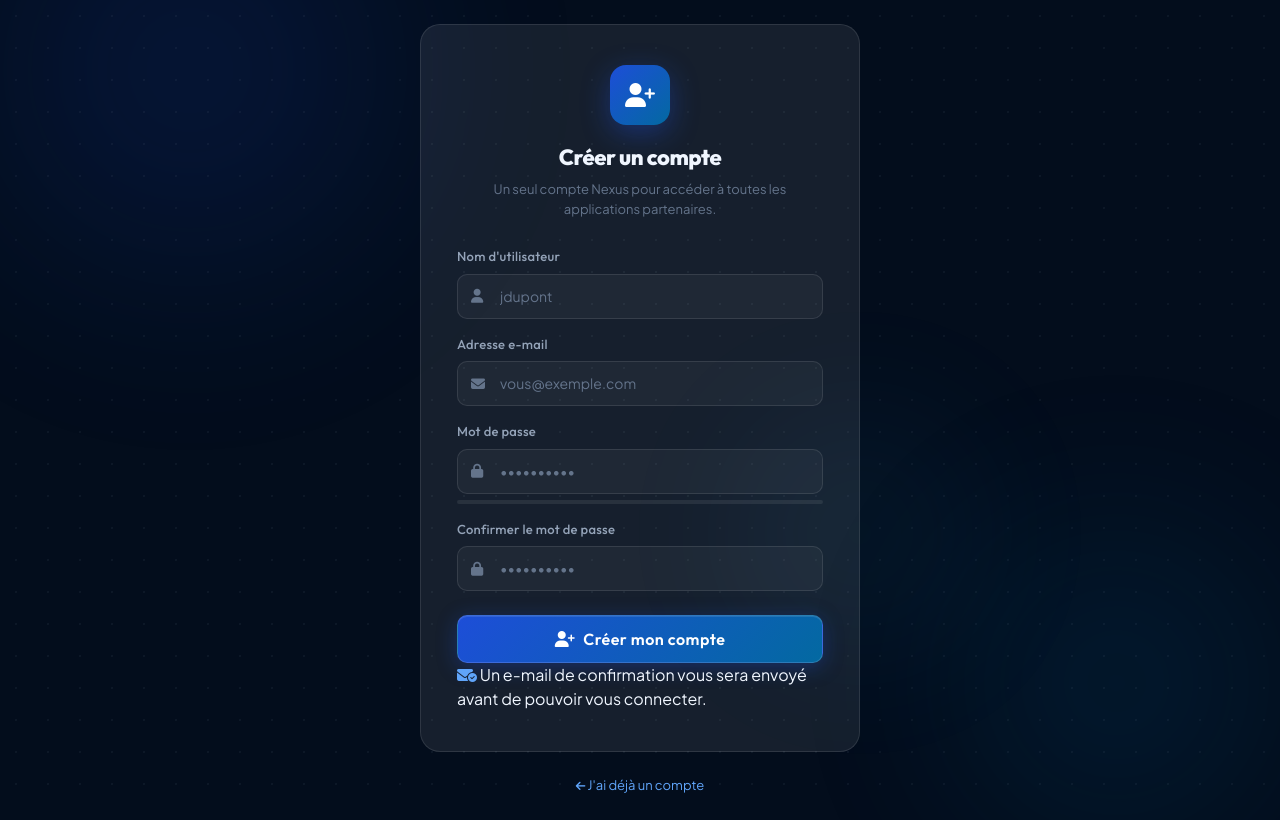
After one commit to aksp66/sso, a Flask app: page /register in a window 1280 px wide. The commit adds this page. Run offline with Flask 3, Linux system fonts and the light colour scheme; parts of the project's set-up code (start-up, migrations or seed data) failed here and were passed over; some libraries are stand-ins or nearby versions.

Commit message:
Fix : route admin.new_user manquante, vérification is_active/email_verified absente du login, bug .decode() Redis ; ajout de l'inscription self-service avec confirmation par e-mail

```diff
--- a/app/models/audit_log.py
+++ b/app/models/audit_log.py
@@ -43,6 +43,8 @@ EVENT_CONSENT_GRANTED = "consent_granted"
 EVENT_ADMIN_USER_CREATED = "admin_user_created"
 EVENT_ADMIN_USER_UPDATED = "admin_user_updated"
 EVENT_ADMIN_USER_DELETED = "admin_user_deleted"
+EVENT_ACCOUNT_REGISTERED = "account_registered"
+EVENT_EMAIL_VERIFIED = "email_verified"
 
 
 class AuditLog(db.Model):
--- a/app/models/user.py
+++ b/app/models/user.py
@@ -52,6 +52,9 @@ class User(db.Model):
     # ── Rôles & statut ─────────────────────────────────────────────────────
     is_admin: Mapped[bool] = mapped_column(Boolean, default=False, nullable=False)
     is_active: Mapped[bool] = mapped_column(Boolean, default=True, nullable=False)
+    # Inscription self-service : compte créé mais e-mail non encore confirmé.
+    # True par défaut (comptes créés par un admin ou pré-existants : pas de vérification requise).
+    email_verified: Mapped[bool] = mapped_column(Boolean, default=True, nullable=False)
 
     # ── 2FA TOTP (RFC 6238) ────────────────────────────────────────────────
     # La clé secrète est chiffrée en AES-256-GCM avant stockage
--- a/app/routes/auth.py
+++ b/app/routes/auth.py
@@ -11,9 +11,11 @@ from app.models.audit_log import (
     EVENT_ACCOUNT_LOCKED,
     EVENT_LOGOUT,
     EVENT_TOKEN_REVOKED,
+    EVENT_ACCOUNT_REGISTERED,
+    EVENT_EMAIL_VERIFIED,
 )
 from app.services.session_service import create_user_session
-from app.services.email_service import send_password_reset_email
+from app.services.email_service import send_password_reset_email, send_verification_email
 import uuid
 import secrets
 
@@ -33,6 +35,17 @@ def login():
         # Vérifier le verrouillage avant toute autre opération
         if user and user.is_locked():
             flash('Compte verrouillé. Veuillez réessayer plus tard.', 'danger')
+            return render_template('login.html')
+
+        # Un compte désactivé par un administrateur ne doit jamais pouvoir se connecter
+        if user and not user.is_active:
+            flash('Ce compte a été désactivé. Contactez un administrateur.', 'danger')
+            return render_template('login.html')
+
+        # Inscription self-service non encore confirmée par e-mail
+        if user and not user.email_verified and bcrypt.check_password_hash(user.password_hash, password):
+            flash('Veuillez confirmer votre adresse e-mail avant de vous connecter '
+                  '(vérifiez votre boîte de réception).', 'warning')
             return render_template('login.html')
 
         if user and bcrypt.check_password_hash(user.password_hash, password):
@@ -75,6 +88,95 @@ def login():
             flash('Email ou mot de passe incorrect', 'danger')
             return render_template('login.html')
     return render_template('login.html')
+
+_VERIFY_EMAIL_TTL = 86400  # 24 heures
+
+@auth_bp.route('/register', methods=['GET', 'POST'])
+@limiter.limit("10 per hour")
+def register():
+    if request.method == 'POST':
+        username = request.form.get('username', '').strip()
+        email = request.form.get('email', '').strip().lower()
+        password = request.form.get('password', '')
+        confirm = request.form.get('confirm_password', '')
+
+        errors = []
+        if len(username) < 3:
+            errors.append('Le nom d\'utilisateur doit comporter au moins 3 caractères.')
+        if not email or '@' not in email:
+            errors.append('Une adresse e-mail valide est requise.')
+        if len(password) < 8:
+            errors.append('Le mot de passe doit comporter au moins 8 caractères.')
+        if password != confirm:
+            errors.append('Les mots de passe ne correspondent pas.')
+        if not errors and User.query.filter(
+            (User.username == username) | (User.email == email)
+        ).first():
+            errors.append('Ce nom d\'utilisateur ou cette adresse e-mail est déjà utilisé.')
+
+        if errors:
+            for err in errors:
+                flash(err, 'danger')
+            return render_template('register.html', form=request.form)
+
+        user = User(
+            username=username,
+            email=email,
+            password_hash=bcrypt.generate_password_hash(password).decode('utf-8'),
+            is_active=True,
+            email_verified=False,
+        )
+        db.session.add(user)
+        db.session.flush()  # attribue user.id avant de l'utiliser
+
+        token = secrets.token_urlsafe(32)
+        redis = get_redis()
+        redis.setex(f'email_verify:{token}', _VERIFY_EMAIL_TTL, str(user.id))
+
+        AuditLog.log(
+            event_type=EVENT_ACCOUNT_REGISTERED,
+            ip_address=request.remote_addr,
+            user_id=user.id,
+            user_agent=request.user_agent.string,
+        )
+        db.session.commit()
+
+        verify_link = url_for('auth.verify_email', token=token, _external=True)
+        try:
+            send_verification_email(user.email, user.username, verify_link)
+        except Exception as exc:
+            current_app.logger.error(f"Envoi email vérification échoué pour {email}: {exc}")
+        flash(
+            'Compte créé ! Vérifiez votre boîte e-mail pour confirmer votre adresse avant de vous connecter.',
+            'success',
+        )
+        return redirect(url_for('auth.login'))
+    return render_template('register.html', form={})
+
+
+@auth_bp.route('/verify-email/<token>')
+def verify_email(token: str):
+    redis = get_redis()
+    user_id_str = redis.get(f'email_verify:{token}')
+    if not user_id_str:
+        flash('Lien de confirmation invalide ou expiré.', 'danger')
+        return redirect(url_for('auth.login'))
+    user = User.query.get(uuid.UUID(user_id_str))
+    if not user:
+        flash('Utilisateur introuvable.', 'danger')
+        return redirect(url_for('auth.login'))
+    user.email_verified = True
+    redis.delete(f'email_verify:{token}')
+    AuditLog.log(
+        event_type=EVENT_EMAIL_VERIFIED,
+        ip_address=request.remote_addr,
+        user_id=user.id,
+        user_agent=request.user_agent.string,
+    )
+    db.session.commit()
+    flash('Adresse e-mail confirmée ! Vous pouvez maintenant vous connecter.', 'success')
+    return redirect(url_for('auth.login'))
+
 
 @auth_bp.route('/finalize-login')
 def finalize_login():
@@ -204,11 +306,11 @@ def forgot_password():
 @auth_bp.route('/reset-password/<token>', methods=['GET', 'POST'])
 def reset_password(token: str):
     redis = get_redis()
-    user_id_bytes = redis.get(f'pwd_reset:{token}')
-    if not user_id_bytes:
+    user_id_str = redis.get(f'pwd_reset:{token}')
+    if not user_id_str:
         flash('Lien invalide ou expiré.', 'danger')
         return redirect(url_for('auth.forgot_password'))
-    user = User.query.get(uuid.UUID(user_id_bytes.decode()))
+    user = User.query.get(uuid.UUID(user_id_str))
     if not user:
         flash('Utilisateur introuvable.', 'danger')
         return redirect(url_for('auth.forgot_password'))
--- a/app/routes/oauth2.py
+++ b/app/routes/oauth2.py
@@ -157,6 +157,12 @@ def authorize():
             email = request.form.get('email')
             password = request.form.get('password')
             user = User.query.filter_by(email=email, is_active=True).first()
+            if user and bcrypt.check_password_hash(user.password_hash, password) and not user.email_verified:
+                return render_template(
+                    'login.html',
+                    error="Veuillez confirmer votre adresse e-mail avant de vous connecter",
+                    **request.args,
+                )
             if user and bcrypt.check_password_hash(user.password_hash, password):
                 # Créer session Redis
                 session_id = create_user_session(user.id, request.remote_addr, request.user_agent.string)
--- /dev/null
+++ b/app/templates/register.html
@@ -0,0 +1,113 @@
+{% extends "base.html" %}
+{% block title %}Créer un compte — Nexus{% endblock %}
+
+{% block extra_head %}
+<style>
+  .register-center { display:flex; align-items:center; justify-content:center; min-height:100vh; padding:24px; }
+  .register-card { width:100%; max-width:440px; animation: fadeUp 0.45s ease both; }
+  @keyframes fadeUp { from { opacity:0; transform:translateY(20px); } to { opacity:1; transform:translateY(0); } }
+  .strength-bar { height:4px; border-radius:2px; margin-top:6px; background:rgba(255,255,255,0.08); overflow:hidden; }
+  .strength-fill { height:100%; border-radius:2px; transition:width 0.3s, background 0.3s; }
+</style>
+{% endblock %}
+
+{% block content %}
+<div class="register-center">
+  <div class="register-card">
+    {% with messages = get_flashed_messages(with_categories=true) %}
+      {% if messages %}{% for category, message in messages %}
+        <div class="alert alert-{{ category }}">
+          <i class="fas fa-{{ 'check-circle' if category == 'success' else 'exclamation-circle' }}"></i> {{ message }}
+        </div>
+      {% endfor %}{% endif %}
+    {% endwith %}
+
+    <div class="glass" style="padding:40px 36px;">
+      <div style="text-align:center; margin-bottom:28px;">
+        <div style="width:60px;height:60px;border-radius:16px;background:linear-gradient(135deg,#1D4ED8,#0369A1);
+                    display:flex;align-items:center;justify-content:center;margin:0 auto 16px;
+                    box-shadow:0 8px 28px rgba(29,78,216,0.4); font-size:24px; color:#fff;">
+          <i class="fas fa-user-plus"></i>
+        </div>
+        <h1 style="font-size:22px;font-weight:800;letter-spacing:-0.02em;">Créer un compte</h1>
+        <p style="font-size:13px;color:var(--text-muted);margin-top:6px;">
+          Un seul compte Nexus pour accéder à toutes les applications partenaires.
+        </p>
+      </div>
+
+      <form method="POST">
+        <input type="hidden" name="csrf_token" value="{{ csrf_token() }}" />
+
+        <div style="margin-bottom:16px;">
+          <label class="label">Nom d'utilisateur</label>
+          <div class="input-wrap" style="position:relative;">
+            <i class="fas fa-user input-icon"></i>
+            <input type="text" name="username" required minlength="3" class="input-field"
+                   value="{{ form.get('username', '') }}" placeholder="jdupont" />
+          </div>
+        </div>
+
+        <div style="margin-bottom:16px;">
+          <label class="label">Adresse e-mail</label>
+          <div class="input-wrap" style="position:relative;">
+            <i class="fas fa-envelope input-icon"></i>
+            <input type="email" name="email" required class="input-field"
+                   value="{{ form.get('email', '') }}" placeholder="vous@exemple.com" />
+          </div>
+        </div>
+
+        <div style="margin-bottom:6px;">
+          <label class="label">Mot de passe</label>
+          <div class="input-wrap" style="position:relative;">
+            <i class="fas fa-lock input-icon"></i>
+            <input type="password" name="password" id="pwd" required minlength="8" class="input-field"
+                   placeholder="••••••••••" />
+          </div>
+          <div class="strength-bar"><div class="strength-fill" id="strength-fill" style="width:0;"></div></div>
+        </div>
+
+        <div style="margin:16px 0 24px;">
+          <label class="label">Confirmer le mot de passe</label>
+          <div class="input-wrap" style="position:relative;">
+            <i class="fas fa-lock input-icon"></i>
+            <input type="password" name="confirm_password" required minlength="8" class="input-field"
+                   placeholder="••••••••••" />
+          </div>
+        </div>
+
+        <button type="submit" class="btn-primary">
+          <i class="fas fa-user-plus"></i> Créer mon compte
+        </button>
+      </form>
+
+      <div class="security-note">
+        <i class="fas fa-envelope-circle-check" style="color:var(--blue-400);"></i>
+        <span>Un e-mail de confirmation vous sera envoyé avant de pouvoir vous connecter.</span>
+      </div>
+    </div>
+
+    <div style="text-align:center; margin-top:20px;">
+      <a href="{{ url_for('auth.login') }}" style="font-size:13px; color:var(--blue-400); text-decoration:none;">
+        <i class="fas fa-arrow-left" style="font-size:11px;"></i> J'ai déjà un compte
+      </a>
+    </div>
+  </div>
+</div>
+
+<script>
+  const pwd = document.getElementById('pwd');
+  const fill = document.getElementById('strength-fill');
+  pwd.addEventListener('input', () => {
+    const v = pwd.value, len = v.length;
+    let score = 0;
+    if (len >= 8) score++;
+    if (len >= 12) score++;
+    if (/[A-Z]/.test(v)) score++;
+    if (/[0-9]/.test(v)) score++;
+    if (/[^A-Za-z0-9]/.test(v)) score++;
+    const colors = ['#EF4444','#F97316','#EAB308','#22C55E','#10B981'];
+    fill.style.width = (score * 20) + '%';
+    fill.style.background = colors[score - 1] || 'transparent';
+  });
+</script>
+{% endblock %}
```
Also changed, not shown: app/routes/admin.py (+39 -1 lines), app/services/email_service.py (+36 -0 lines), app/templates/login.html (+7 -0 lines), migrations/versions/c3d4e5f6a7b8_email_verified.py (added, +38 -0 lines).
